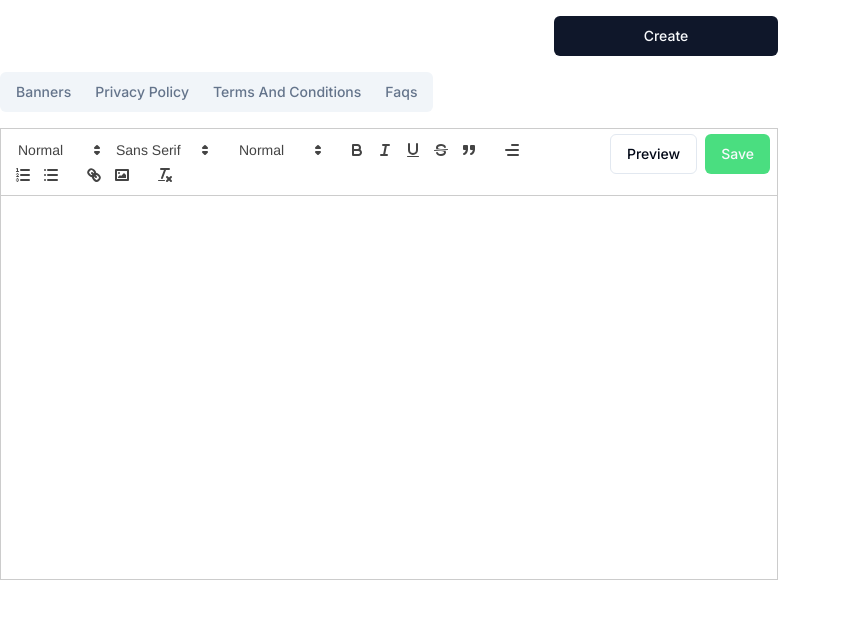
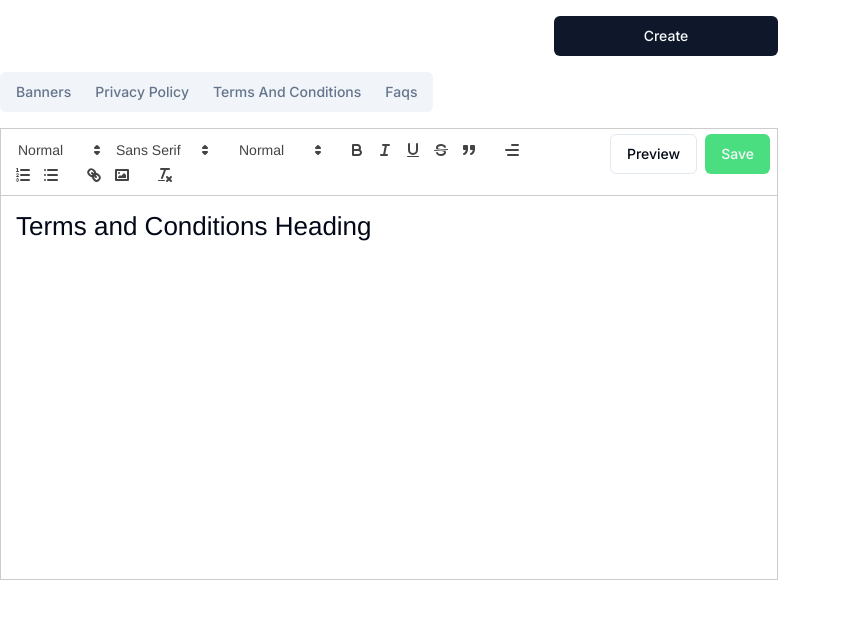
Before and after one commit to Henson-Kudi/admin-dashboard, a Next.js app: page /static-content/privacy-policy in a window 1280 px wide. Shown: the top 618 px of the page, without its empty margins (0-841 px from the left). Built offline with nearby package versions, Linux system fonts and the light colour scheme; no server answers.

Commit message:
Editor update

```diff
--- a/src/app/static-content/privacy-policy/page.tsx
+++ b/src/app/static-content/privacy-policy/page.tsx
@@ -1,9 +1,12 @@
 'use client'
+
 import TextEditor from '@/components/editor'
 import { Delta } from 'quill/core'
-import React, { useEffect } from 'react'
+import React, { useEffect, useState } from 'react'
 
 export default function PrivacyPolicyPage() {
+  const [value, setValue] = useState<Delta | undefined>()
+
     const  submitData = function(params:any){
         console.log(params)
 
@@ -11,7 +14,7 @@ export default function PrivacyPolicyPage() {
 
     useEffect(()=>{
       if (window && typeof window !== 'undefined') {
-        const delta = new Delta(
+        setValue(new Delta(
             [
                 {insert: 'Terms and Conditions Heading'},
                 {
@@ -21,13 +24,13 @@ export default function PrivacyPolicyPage() {
                   insert: '\n'
                 }
             ]
-        )
+        ))
       }
     }, [])
 
   return (
     <div>
-        <TextEditor handleSubmit={submitData} />
+        <TextEditor handleSubmit={submitData} value={value} />
     </div>
   )
 }
--- a/src/app/static-content/terms-and-conditions/page.tsx
+++ b/src/app/static-content/terms-and-conditions/page.tsx
@@ -1,9 +1,12 @@
 'use client'
+
 import TextEditor from '@/components/editor'
 import { Delta } from 'quill/core'
-import React, { useEffect } from 'react'
+import React, { useEffect, useState } from 'react'
 
 export default function TermsAndConditions() {
+  const [value, setValue] = useState<Delta | undefined>()
+
     const  submitData = function(params:any){
         console.log(params)
 
@@ -11,7 +14,7 @@ export default function TermsAndConditions() {
 
     useEffect(()=>{
       if (window && typeof window !== 'undefined') {
-        const delta = new Delta(
+        setValue(new Delta(
             [
                 {insert: 'Terms and Conditions Heading'},
                 {
@@ -21,7 +24,7 @@ export default function TermsAndConditions() {
                   insert: '\n'
                 }
             ]
-        )
+        ))
       }
     }, [])
 
@@ -29,7 +32,7 @@ export default function TermsAndConditions() {
 
   return (
     <div>
-        <TextEditor handleSubmit={submitData} />
+        <TextEditor handleSubmit={submitData} value={value} />
     </div>
   )
 }
```
